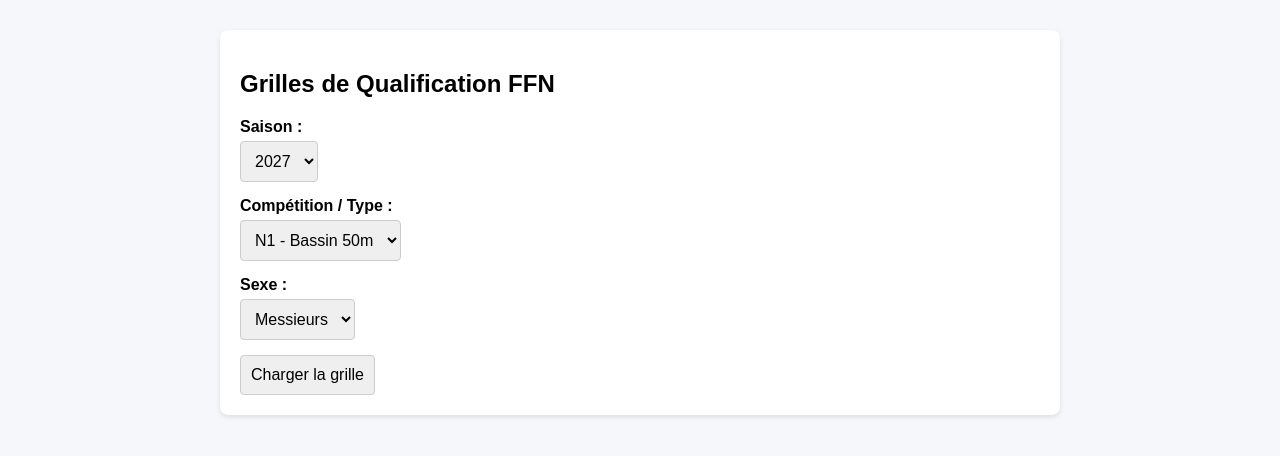
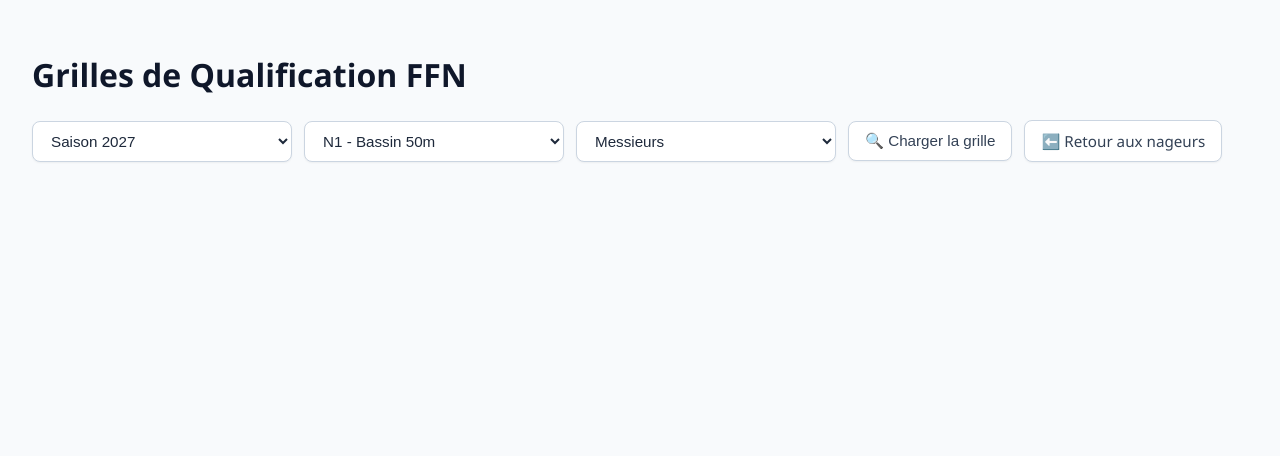
Before and after one commit to tsavineau/suivi-nageurs-extranat, a Flask app: page /grille_tps in a window 1280 px wide. Shown: the top 456 px of the page. Run offline with Flask 3, Linux system fonts and the light colour scheme.

Commit message:
Refonte graphique grille de qualification + structure tableau des résultats

```diff
--- a/static/css/grille_tps.css
+++ b/static/css/grille_tps.css
@@ -1,98 +1,34 @@
-body {
-    font-family: Arial, sans-serif;
-    margin: 30px;
-    background-color: #f5f7fa;
+#resultats table {
+  width: 100%;
+  border-collapse: collapse;
+  text-align: left;
+  font-size: 0.925rem;
 }
 
-.btn-sync {
-    padding: 10px 20px;
-    background-color: #007bff;
-    color: white;
-    border: none;
-    border-radius: 4px;
-    cursor: pointer;
+#resultats thead tr {
+  background-color: #f8fafc;
+  border-bottom: 2px solid #e2e8f0;
 }
 
-.btn-sync:disabled {
-    background-color: #cccccc;
+#resultats th {
+  padding: 12px 16px;
+  font-weight: 600;
+  color: #475569;
+  text-transform: uppercase;
+  font-size: 0.75rem;
+  letter-spacing: 0.05em;
 }
 
-table {
-    width: 100%;
-    border-collapse: collapse;
-    margin-top: 20px;
+#resultats td {
+  padding: 12px 16px;
+  border-bottom: 1px solid #f1f5f9;
+  vertical-align: middle;
 }
 
-th, td {
-    border: 1px solid #ddd;
-    padding: 10px;
-    text-align: left;
+#resultats tbody tr:nth-child(even) {
+  background-color: #fafafa;
 }
 
-th {
-    background-color: #f4f4f4;
+#resultats tbody tr:hover {
+  background-color: #f1f5f9;
 }
-
-.status {
-    margin-top: 10px;
-    font-weight: bold;
-}
-
-.card {
-    background: white;
-    padding: 20px;
-    border-radius: 8px;
-    box-shadow: 0 2px 5px rgba(0, 0, 0, 0.1);
-    max-width: 800px;
-    margin: 0 auto;
-}
-
-.form-group {
-    margin-bottom: 15px;
-}
-
-label {
-    display: block;
-    font-weight: bold;
-    margin-bottom: 5px;
-}
-
-select, button {
-    padding: 10px;
-    border-radius: 4px;
-    border: 1px solid #ccc;
-    font-size: 16px;
-}
-
-button#btnScrape {
-    background-color: #0066cc;
-    color: white;
-    border: none;
-    font-weight: bold;
-    cursor: pointer;
-    margin-top: 10px;
-}
-
-button#btnScrape:hover {
-    background-color: #004b99;
-}
-
-#loading {
-    display: none;
-    margin-top: 15px;
-    color: #0066cc;
-    font-weight: bold;
-}
-tr.color-F {
-    background-color: #dabaf7;
-}
-tr.color-H {
-    background-color: #91c6ff;
-}
-.btn-detail { width: 100%; background-color: #000; color: white; border: none; padding: 5px 10px; border-radius: 8px; cursor: pointer; }
-.btn-detail:hover { background-color: #138496; }
-
-/* Conteneur modale/détail */
-#sectionDetail {  margin-top: 40px; padding: 20px; border: 2px solid #007bff; border-radius: 5px; background-color: #fafafa; display: none; }
-.temps-liste { font-size: 0.85em; list-style-type: none; padding-left: 0; margin: 0; }
-.temps-liste li { margin-bottom: 2px; }
--- a/static/js/grille_tps.js
+++ b/static/js/grille_tps.js
@@ -1,45 +1,151 @@
-// Écoute de l'événement de soumission du formulaire
-document.getElementById('form-grille').addEventListener('submit', async function (e) {
-    e.preventDefault(); // Empêche le rechargement standard de la page HTML
-
-    const annee = document.getElementById('annee').value;
-    const typeQualif = document.getElementById('type_qualif').value;
-    const genre = document.getElementById('genre').value;
-
+document.addEventListener('DOMContentLoaded', () => {
+    const formGrille = document.getElementById('form-grille');
     const loadingDiv = document.getElementById('loading');
     const resultatsDiv = document.getElementById('resultats');
 
+    if (formGrille) {
+        formGrille.addEventListener('submit', async (e) => {
+            e.preventDefault();
+
+            // Récupération des valeurs sélectionnées
+            const anneeSelect = document.getElementById('annee');
+            const typeQualifSelect = document.getElementById('type_qualif');
+            const genreSelect = document.getElementById('genre');
+
+            const annee = anneeSelect.value;
+            const typeQualif = typeQualifSelect.value;
+            const genre = genreSelect.value;
+
+            // Libellés pour le titre récapitulatif
+            const typeText = typeQualifSelect.options[typeQualifSelect.selectedIndex].text;
+            const genreText = genreSelect.options[genreSelect.selectedIndex].text;
+
+            // Affichage de l'état de chargement
             loadingDiv.style.display = 'block';
-    resultatsDiv.innerHTML = '';
+            loadingDiv.style.color = '#2563eb';
+            loadingDiv.innerText = 'Chargement et vérification des données en cours...';
+            resultatsDiv.style.display = 'none';
 
             try {
-        // Appel vers la route Flask /api/grille avec les paramètres du formulaire
                 const response = await fetch(`/api/grille?annee=${annee}&type_qualif=${typeQualif}&genre=${genre}`);
                 const data = await response.json();
 
+                // On vérifie data.success et la présence de la clé 'donnees'
+                if (data.success && Array.isArray(data.donnees)) {
+                    if (data.donnees.length === 0) {
                         loadingDiv.style.display = 'none';
+                        resultatsDiv.innerHTML = '<p style="color: #64748b; padding: 1rem;">Aucune donnée disponible pour cette sélection.</p>';
+                        resultatsDiv.style.display = 'block';
+                        return;
+                    }
 
-        if (data.success && data.donnees.length > 0) {
-            // Construction dynamique du tableau HTML
-            let html = '<table><thead><tr><th>Épreuve</th><th>Bassin</th><th>Catégorie</th><th>Temps</th></tr></thead><tbody>';
+                    afficherGrilleLigneParLigne(data.donnees, `${typeText} - ${genreText} (${annee})`);
+                    loadingDiv.style.display = 'none';
+                    resultatsDiv.style.display = 'block';
+                } else {
+                    loadingDiv.style.color = '#dc2626';
+                    loadingDiv.innerText = "Erreur : " + (data.message || "Impossible de charger la grille.");
+                }
+            } catch (err) {
+                console.error("Erreur Fetch:", err);
+                loadingDiv.style.color = '#dc2626';
+                loadingDiv.innerText = "Erreur de communication avec le serveur.";
+            }
+        });
+    }
 
-            data.donnees.forEach(row => {
-                html += `<tr>
-                        <td>${row.epreuve}</td>
-                        <td>${row.bassin}m</td>
-                        <td>${row.categorie}</td>
-                        <td><strong>${row.temps}</strong></td>
-                    </tr>`;
+    /**
+     * Transforme la liste de données plates [{epreuve, categorie, temps}, ...]
+     * en un tableau croisé dynamique trié par nages et par catégories numériques.
+     */
+    function afficherGrilleLigneParLigne(donneesPlates, titreFormat) {
+        // 1. Extraction des catégories uniques et des épreuves uniques
+        const categoriesSet = new Set();
+        const epreuvesSet = new Set();
+        const matrice = {}; // Format : { '100 NL': { 'C1': '00:52.00', 'C2': '00:54.00' } }
+
+        donneesPlates.forEach(item => {
+            const epreuve = item.epreuve;
+            const cat = item.categorie;
+            const temps = item.temps;
+
+            epreuvesSet.add(epreuve);
+            categoriesSet.add(cat);
+
+            if (!matrice[epreuve]) {
+                matrice[epreuve] = {};
+            }
+            matrice[epreuve][cat] = temps;
         });
 
-            html += '</tbody></table>';
+        // 2. Tri numérique des catégories (ignore la lettre 'C')
+        const categories = Array.from(categoriesSet).sort((a, b) => {
+            const numA = parseInt(a.replace(/\D/g, ''), 10);
+            const numB = parseInt(b.replace(/\D/g, ''), 10);
+
+            if (!isNaN(numA) && !isNaN(numB)) {
+                return numA - numB;
+            }
+            return a.localeCompare(b);
+        });
+
+        // 3. Tri personnalisé des épreuves par type de nage puis par distance
+        const ordreNages = ['NL', 'Pap', 'Dos', 'Br', '4N'];
+
+        const obtenirIndexNage = (epreuve) => {
+            const index = ordreNages.findIndex(nage => new RegExp(`\\b${nage}\\b`, 'i').test(epreuve));
+            return index !== -1 ? index : 99; // Placer en fin de tableau si nage inconnue
+        };
+
+        const epreuves = Array.from(epreuvesSet).sort((a, b) => {
+            const indexNageA = obtenirIndexNage(a);
+            const indexNageB = obtenirIndexNage(b);
+
+            // Tri par ordre de la nage (NL -> Pap -> Dos -> Br -> 4N)
+            if (indexNageA !== indexNageB) {
+                return indexNageA - indexNageB;
+            }
+
+            // Si c'est la même nage, tri par distance croissante (50, 100, 200, 400...)
+            const distA = parseInt(a.replace(/\D/g, ''), 10) || 0;
+            const distB = parseInt(b.replace(/\D/g, ''), 10) || 0;
+
+            return distA - distB;
+        });
+
+        // 4. Construction du tableau HTML moderne
+        let html = `
+            <h2 class="nageur-title">${titreFormat}</h2>
+            <div class="table-responsive">
+                <table class="modern-table">
+                    <thead>
+                        <tr>
+                            <th>Epreuve / Nage</th>
+                            ${categories.map(cat => `<th>${cat}</th>`).join('')}
+                        </tr>
+                    </thead>
+                    <tbody>
+        `;
+
+        // 5. Remplissage des lignes par épreuve
+        epreuves.forEach(epreuve => {
+            html += `
+                <tr>
+                    <td class="nage">${epreuve}</td>
+                    ${categories.map(cat => {
+                        const temps = matrice[epreuve][cat] || '-';
+                        return `<td class="time">${temps}</td>`;
+                    }).join('')}
+                </tr>
+            `;
+        });
+
+        html += `
+                    </tbody>
+                </table>
+            </div>
+        `;
+
         resultatsDiv.innerHTML = html;
-        } else {
-            resultatsDiv.innerHTML = `<p style="color:red;">${data.message || 'Aucune donnée trouvée.'}</p>`;
-        }
-    } catch (error) {
-        loadingDiv.style.display = 'none';
-        resultatsDiv.innerHTML = '<p style="color:red;">Erreur de connexion au serveur Flask.</p>';
-        console.error(error);
     }
 });
--- a/static/js/main.js
+++ b/static/js/main.js
@@ -6,7 +6,7 @@ async function lancerScraping() {
   // Blocage du bouton pendant la requête
   btn.disabled = true;
   status.style.color = 'black';
-  status.innerText = "Scraping en cours depuis Extranat...";
+  status.innerText = "Récupération en cours depuis Extranat...";
 
   try {
     const response = await fetch('/api/scraper-nageurs', { method: 'POST' });
--- a/templates/grille_tps.html
+++ b/templates/grille_tps.html
@@ -4,49 +4,50 @@
 <head>
     <meta charset="UTF-8">
     <meta name="viewport" content="width=device-width, initial-scale=1.0">
-    <title>Consultation des Temps de Qualification FFN</title>
+    <title>Grilles de Qualification FFN - DRP</title>
+    <!-- Utilisation de la feuille de style commune style.css -->
+    <link rel="stylesheet" href="{{ url_for('static', filename='css/style.css') }}">
     <link rel="stylesheet" href="{{ url_for('static', filename='css/grille_tps.css') }}">
 </head>
 
 <body>
 
-    <div class="card">
-        <h2>Grilles de Qualification FFN</h2>
+    <h1>Grilles de Qualification FFN</h1>
 
-        <!-- Formulaire dynamique -->
-        <form id="form-grille">
-            <div class="form-group">
-                <label for="annee">Saison :</label>
-                <select id="annee" name="annee" required>
-                    <option value="2027">2027</option>
-                    <option value="2026">2026</option>
-                    <option value="2025">2025</option>
+    <!-- Barre d'outils alignée en ligne -->
+    <form id="form-grille" class="toolbar">
+        <select id="annee" name="annee" class="select-input" required>
+            <option value="2027">Saison 2027</option>
+            <option value="2026">Saison 2026</option>
+            <option value="2025">Saison 2025</option>
         </select>
-            </div>
 
-            <div class="form-group">
-                <label for="type_qualif">Compétition / Type :</label>
-                <select id="type_qualif" name="type_qualif" required>
+        <select id="type_qualif" name="type_qualif" class="select-input" required>
             <option value="84">N1 - Bassin 50m</option>
             <option value="85">N1 - Bassin 25m</option>
             <option value="86">N2 - Bassin 50m</option>
             <option value="87">N2 - Bassin 25m</option>
         </select>
-            </div>
 
-            <div class="form-group">
-                <label for="genre">Sexe :</label>
-                <select id="genre" name="genre" required>
+        <select id="genre" name="genre" class="select-input" required>
             <option value="1">Messieurs</option>
             <option value="2">Dames</option>
         </select>
-            </div>
-            <button type="submit">Charger la grille</button>
+
+        <button type="submit" class="btn-sync">
+            🔍 Charger la grille
+        </button>
+
+        <a href="{{ url_for('afficher_nageurs') }}" class="btn-sync">
+            ⬅️ Retour aux nageurs
+        </a>
     </form>
 
-        <div id="loading">Chargement et vérification des données en cours...</div>
-        <div id="resultats"></div>
-    </div>
+    <div id="loading" class="status" style="display: none;">Chargement et vérification des données en cours...</div>
+
+    <!-- Conteneur de la grille chargée -->
+    <div id="resultats" class="card-container" style="display: none;"></div>
+
     <script src="{{ url_for('static', filename='js/grille_tps.js') }}" defer></script>
 </body>
 
```
Lines whose indentation alone changed are shown as unchanged.
